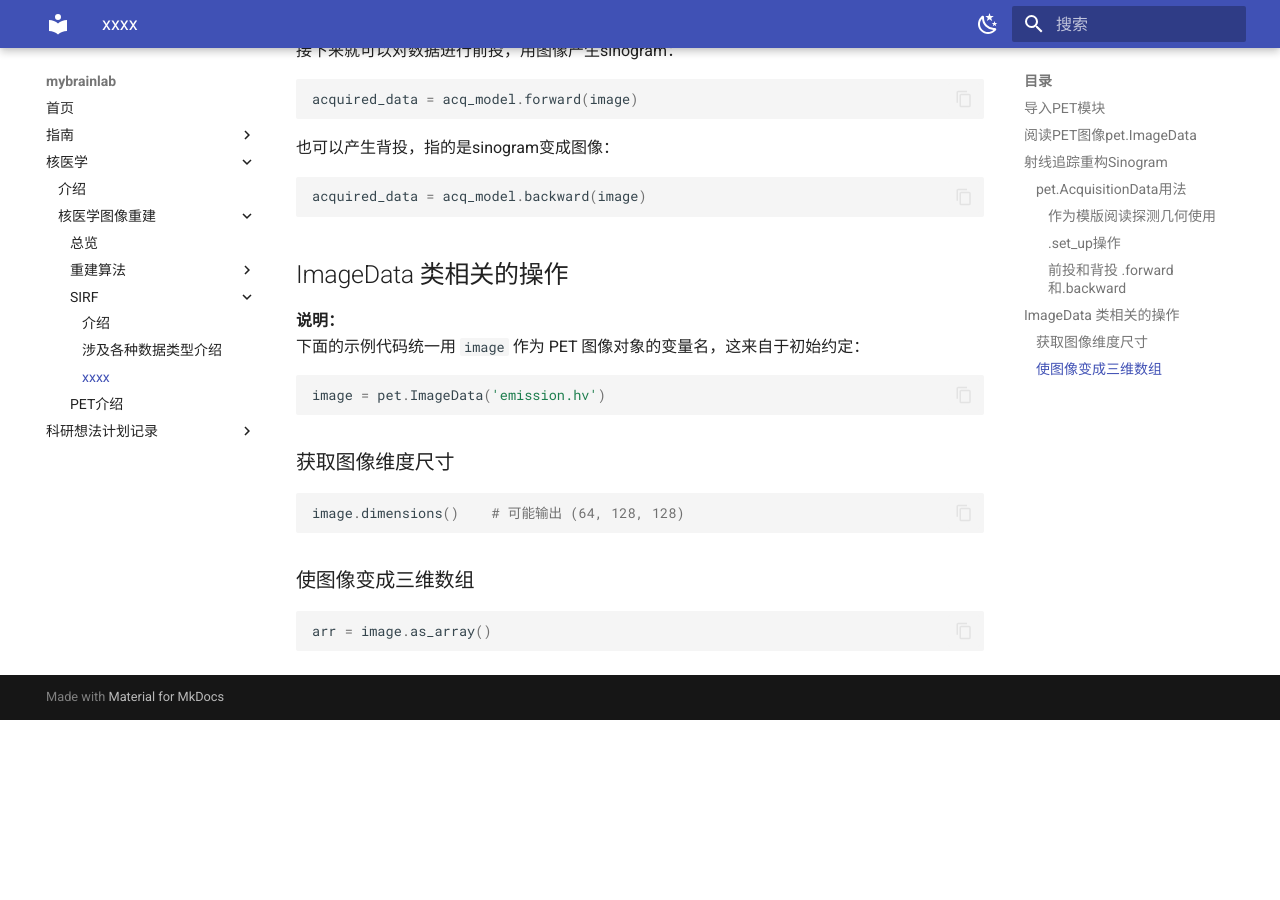
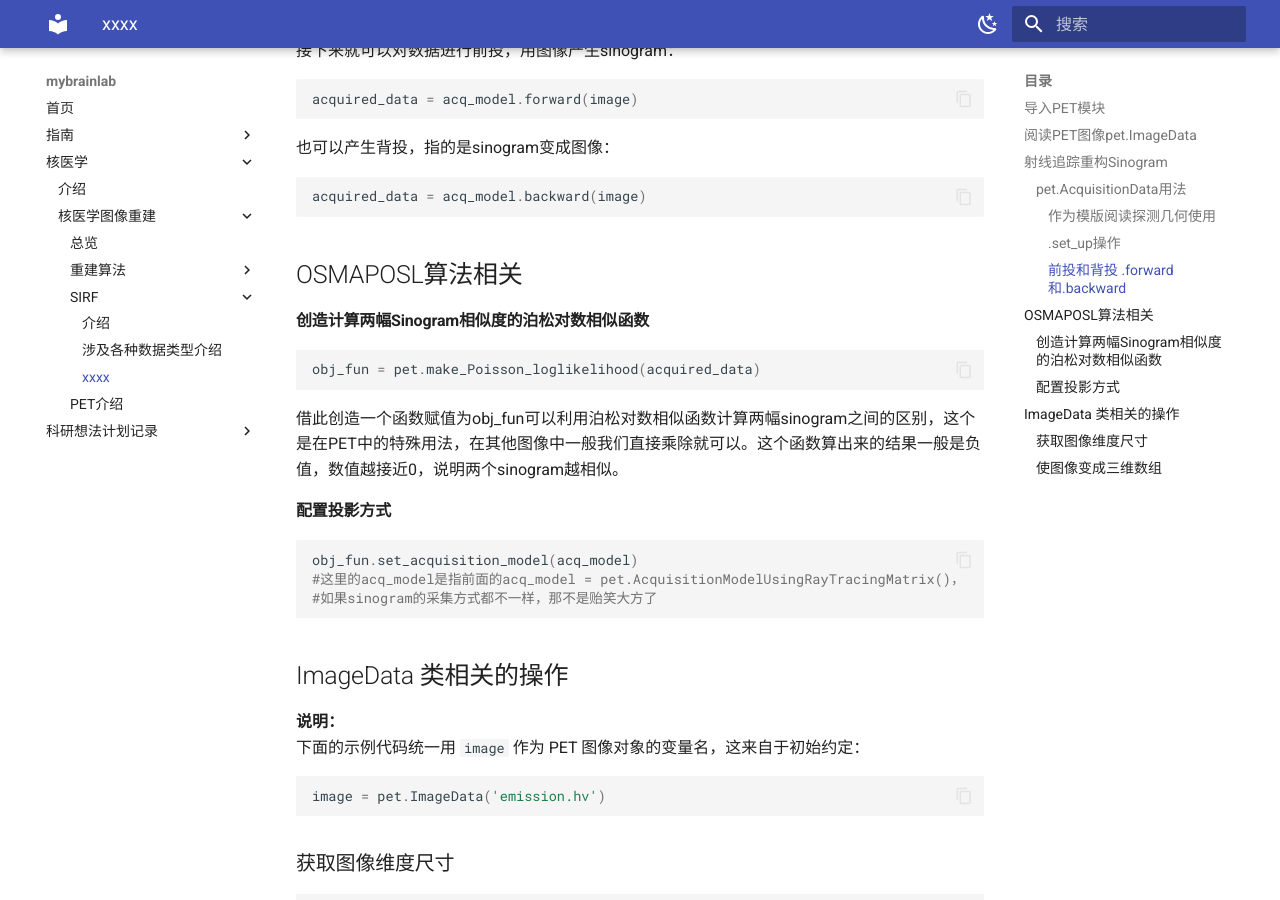
Before and after one commit to dutoumanwulao/mybrainlab, an MkDocs documentation site: the page built from docs/nukmed/recon/sirf/xxxx.md, in a window 1280 px wide and 900 px high, scrolled down 1612 px. Built offline with MkDocs 1.6.1 and Material for MkDocs 9.7.7, drawn with Linux system fonts in a browser that asks for light colours; before the commit the page ends 2332 px from its top, so only the background shows below that.

Commit message:
更新并查看内容

````diff
--- a/docs/nukmed/recon/sirf/xxxx.md
+++ b/docs/nukmed/recon/sirf/xxxx.md
@@ -88,6 +88,25 @@ acquired_data = acq_model.backward(image)
 ```
 
 
+
+## OSMAPOSL算法相关
+
+#### 创造计算两幅Sinogram相似度的泊松对数相似函数
+
+```python
+obj_fun = pet.make_Poisson_loglikelihood(acquired_data)
+```
+借此创造一个函数赋值为obj_fun可以利用泊松对数相似函数计算两幅sinogram之间的区别，这个是在PET中的特殊用法，在其他图像中一般我们直接乘除就可以。这个函数算出来的结果一般是负值，数值越接近0，说明两个sinogram越相似。
+
+#### 配置投影方式
+```python
+obj_fun.set_acquisition_model(acq_model)
+#这里的acq_model是指前面的acq_model = pet.AcquisitionModelUsingRayTracingMatrix()，
+#如果sinogram的采集方式都不一样，那不是贻笑大方了
+```
+
+
+
 ## ImageData 类相关的操作
 
 **说明：**
--- a/mkdocs.yml
+++ b/mkdocs.yml
@@ -27,10 +27,6 @@ plugins:
       separator: "[\\s\\-\\.,，。!！?？:：；;、/\\\\|~`@#\\$%\\^&\\*\\(\\)_\\+=\\[\\]\\{\\}<>\\'\\\"“”‘’‹›«»\\u3000·…—_]+"
 
 
-extra_javascript:
-  - https://translate.google.com/translate_a/element.js?cb=googleTranslateElementInit
-extra_templates:
-  - overrides/google_translate.html
 
 
 markdown_extensions:
````
Also changed, not shown: docs/nukmed/recon/sirf/pictype.md (+1 -1 lines), docs/researchidea/picrecon.md (+3 -1 lines).
